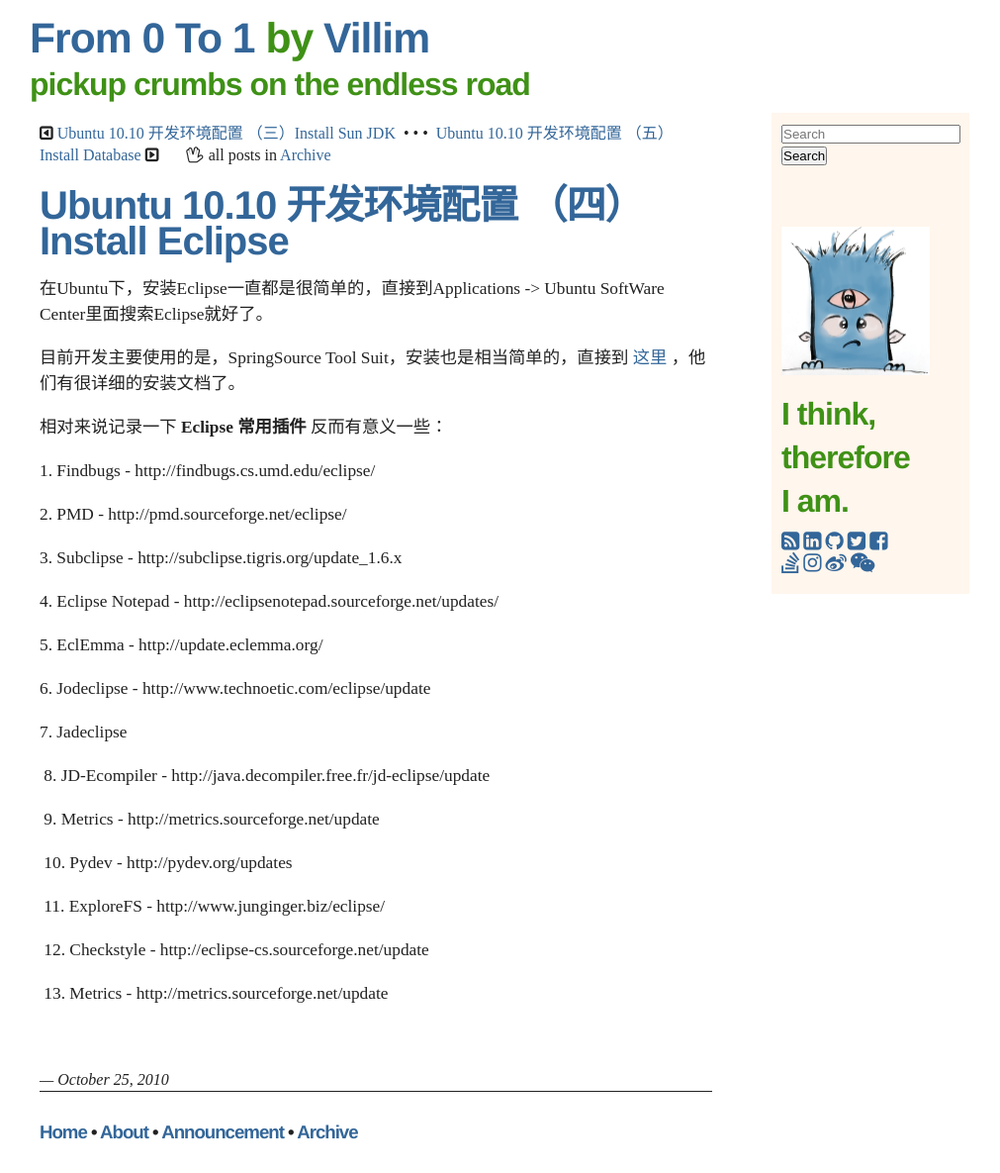
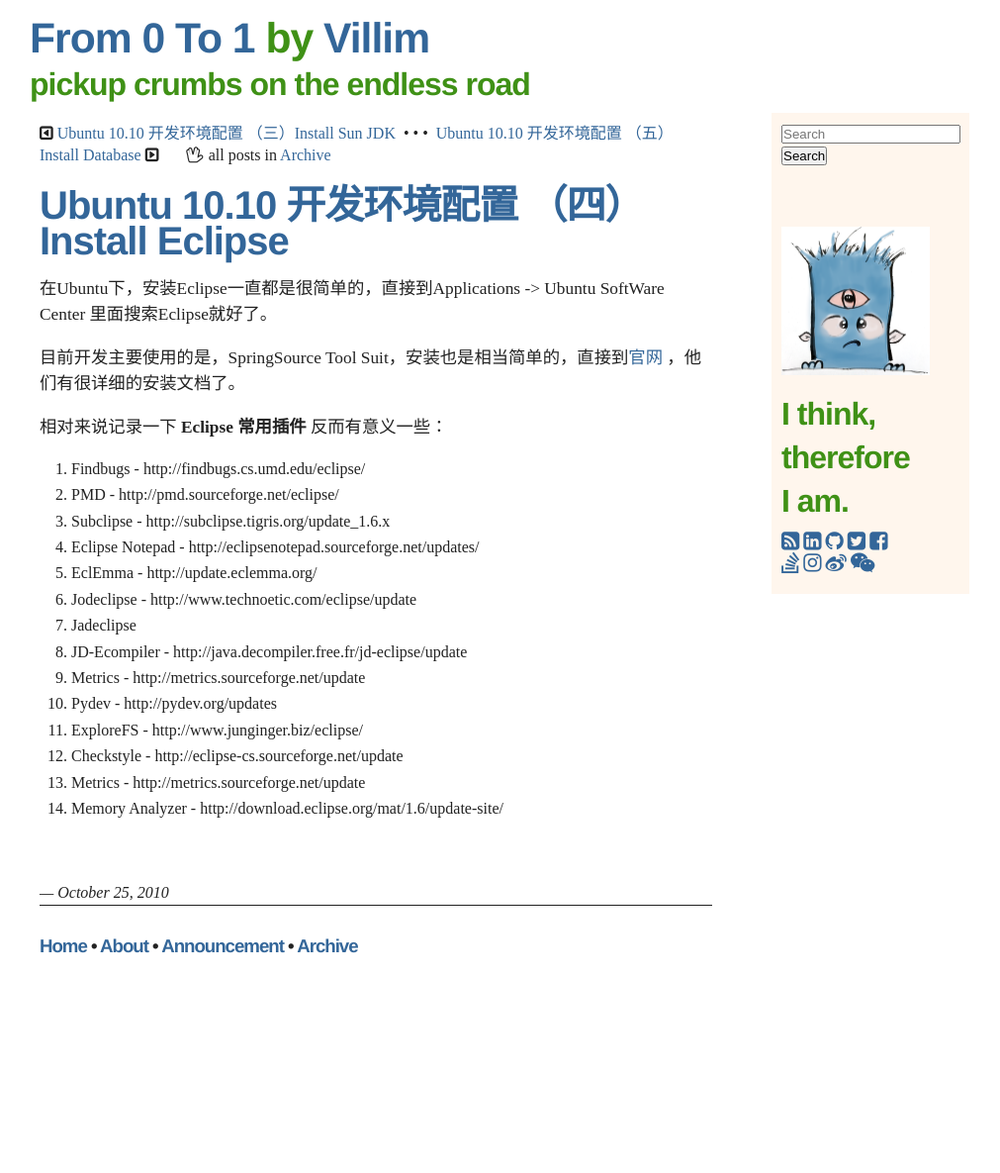
Before and after one commit to villim/villim.github.io, a Jekyll site: the page built from _posts/2010-10-25-ubuntu-10-10-4-install-eclipse.md, in a window 1280 px wide. Shown: the whole page at 99% size, without its empty margins (135-1146 px from the left). Built offline with Jekyll 4.4.1, drawn with Linux system fonts in a browser that asks for light colours; nearby versions of some CDN libraries; after the commit the page ends 997 px from its top, so only the background shows below that.

Commit message:
Update sts plugin for memory analyser

```diff
--- a/_posts/2010-10-25-ubuntu-10-10-4-install-eclipse.md
+++ b/_posts/2010-10-25-ubuntu-10-10-4-install-eclipse.md
@@ -18,19 +18,23 @@
   first_name: Villim
   last_name: Wong
 ---
-<p>在Ubuntu下，安装Eclipse一直都是很简单的，直接到Applications -&gt; Ubuntu SoftWare Center里面搜索Eclipse就好了。</p>
-<p>目前开发主要使用的是，SpringSource Tool Suit，安装也是相当简单的，直接到 <a href="http://www.springsource.com/landing/best-development-tool-enterprise-java" target="_blank">这里</a> ，他们有很详细的安装文档了。</p>
-<p>相对来说记录一下 <strong>Eclipse 常用插件</strong> 反而有意义一些：</p>
-<p>1. Findbugs - http://findbugs.cs.umd.edu/eclipse/</p>
-<p>2. PMD - http://pmd.sourceforge.net/eclipse/</p>
-<p>3. Subclipse - http://subclipse.tigris.org/update_1.6.x</p>
-<p>4. Eclipse Notepad - http://eclipsenotepad.sourceforge.net/updates/</p>
-<p>5. EclEmma - http://update.eclemma.org/</p>
-<p>6. Jodeclipse - http://www.technoetic.com/eclipse/update</p>
-<p>7. Jadeclipse</p>
-<p> 8. JD-Ecompiler - http://java.decompiler.free.fr/jd-eclipse/update</p>
-<p> 9. Metrics - http://metrics.sourceforge.net/update</p>
-<p> 10. Pydev - http://pydev.org/updates</p>
-<p> 11. ExploreFS - http://www.junginger.biz/eclipse/</p>
-<p> 12. Checkstyle - http://eclipse-cs.sourceforge.net/update</p>
-<p> 13. Metrics - http://metrics.sourceforge.net/update</p>
+在Ubuntu下，安装Eclipse一直都是很简单的，直接到Applications -&gt; Ubuntu SoftWare Center 里面搜索Eclipse就好了。
+
+目前开发主要使用的是，SpringSource Tool Suit，安装也是相当简单的，直接到[官网](https://spring.io/tools/sts/all) ，他们有很详细的安装文档了。
+
+相对来说记录一下 <strong>Eclipse 常用插件</strong> 反而有意义一些：
+
+1. Findbugs - http://findbugs.cs.umd.edu/eclipse/
+2. PMD - http://pmd.sourceforge.net/eclipse/
+3. Subclipse - http://subclipse.tigris.org/update_1.6.x
+4. Eclipse Notepad - http://eclipsenotepad.sourceforge.net/updates/
+5. EclEmma - http://update.eclemma.org/
+6. Jodeclipse - http://www.technoetic.com/eclipse/update
+7. Jadeclipse
+8. JD-Ecompiler - http://java.decompiler.free.fr/jd-eclipse/update
+9. Metrics - http://metrics.sourceforge.net/update
+10. Pydev - http://pydev.org/updates
+11. ExploreFS - http://www.junginger.biz/eclipse/
+12. Checkstyle - http://eclipse-cs.sourceforge.net/update
+13. Metrics - http://metrics.sourceforge.net/update
+14. Memory Analyzer - http://download.eclipse.org/mat/1.6/update-site/
```
